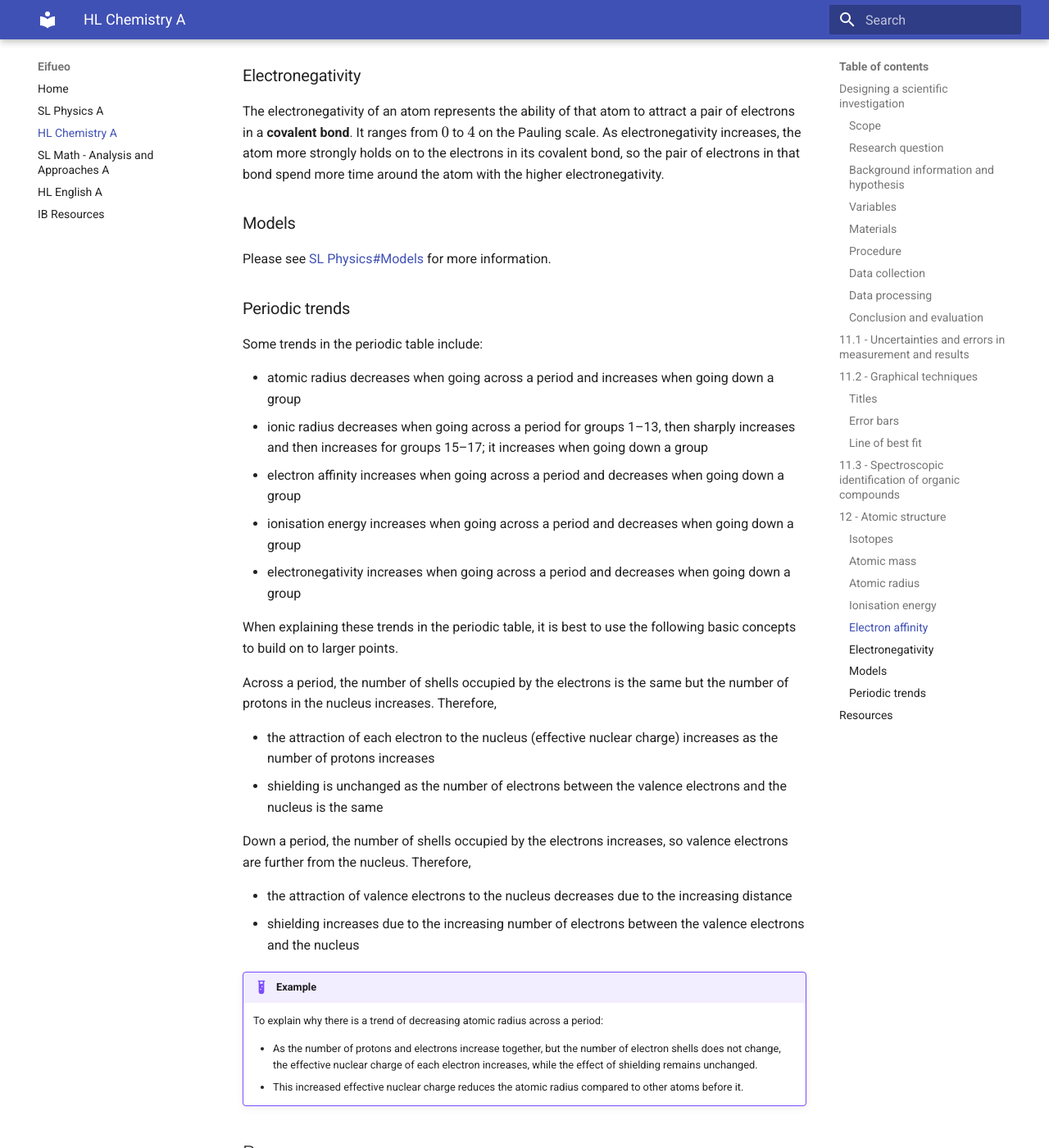
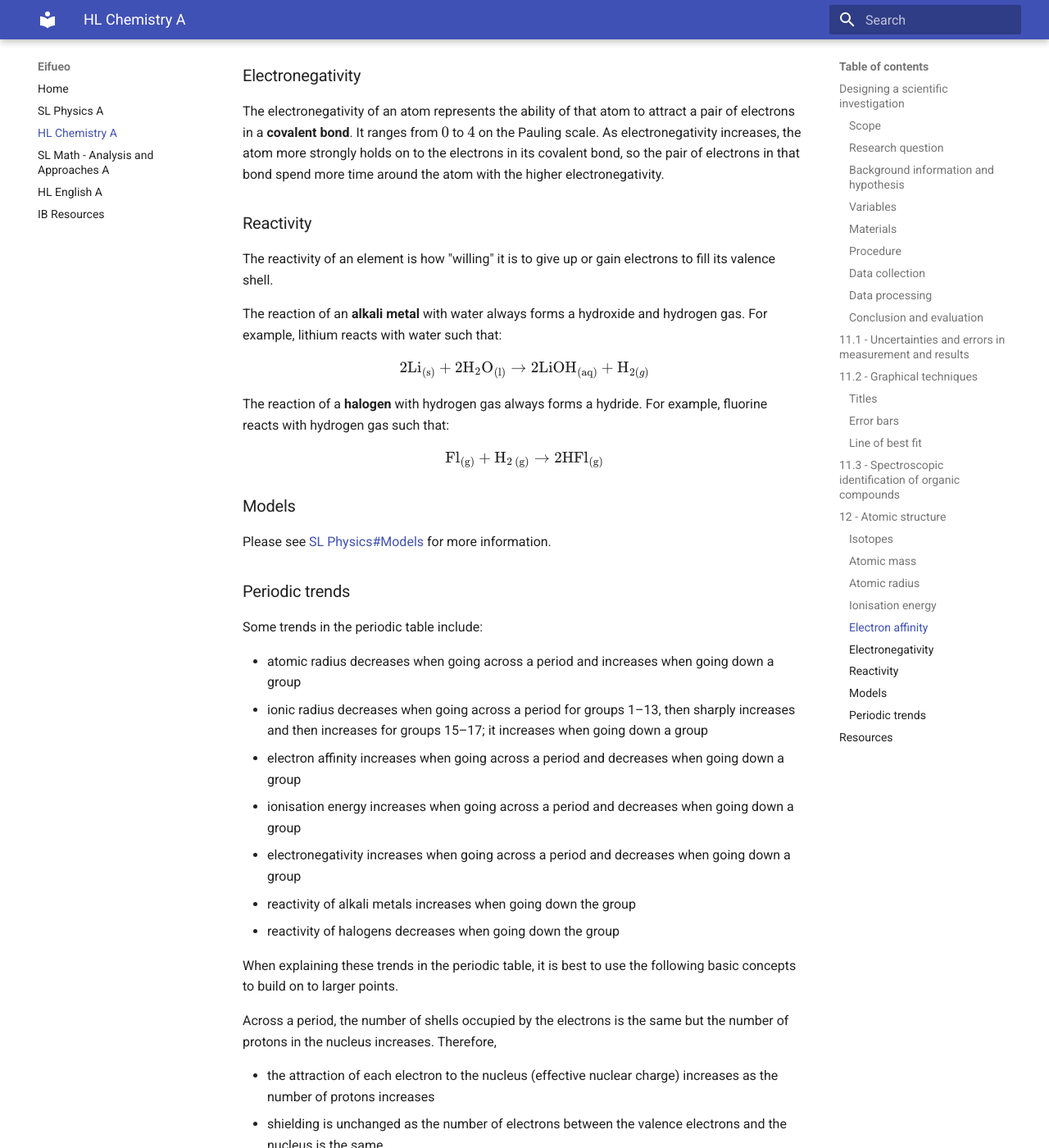
Before and after one commit to potatoeggy/eifueo, an MkDocs documentation site: the page built from docs/sch3uz.md, in a window 1280 px wide and 1400 px high, scrolled down 6169 px. Shown: the whole window at 82% size. Built offline with MkDocs 1.6.1 and Material for MkDocs 9.7.7, drawn with Linux system fonts in a browser that asks for light colours; formulas are drawn with MathJax 3.

Commit message:
chem: add reactivity?

```diff
--- a/docs/sch3uz.md
+++ b/docs/sch3uz.md
@@ -180,7 +180,17 @@ If energy is required, the atom has a **positive** electron affinity, and will f
 
 The electronegativity of an atom represents the ability of that atom to attract a pair of electrons in a **covalent bond**. It ranges from $0$ to $4$ on the Pauling scale. As electronegativity increases, the atom more strongly holds on to the electrons in its covalent bond, so the pair of electrons in that bond spend more time around the atom with the higher electronegativity.
 
-### Models
+### Reactivity
+
+The reactivity of an element is how "willing" it is to give up or gain electrons to fill its valence shell.
+
+The reaction of an **alkali metal** with water always forms a hydroxide and hydrogen gas. For example, lithium reacts with water such that:
+$$2\text{Li}_\text{(s)} + 2\text{H}_2\text{O}_\text{(l)} \rightarrow 2\text{LiOH}_\text{(aq)} + \text{H}_{2 (g)}$$
+
+The reaction of a **halogen** with hydrogen gas always forms a hydride. For example, fluorine reacts with hydrogen gas such that:
+$$\text{Fl}_\text{(g)} + \text{H}_\text{2 (g)} \rightarrow 2\text{HFl}_\text{(g)}$$
+
+###Models
 
 Please see [SL Physics#Models](/sph3u7/#models) for more information.
 
@@ -193,6 +203,8 @@ Some trends in the periodic table include:
  - electron affinity increases when going across a period and decreases when going down a group
  - ionisation energy increases when going across a period and decreases when going down a group
  - electronegativity increases when going across a period and decreases when going down a group
+ - reactivity of alkali metals increases when going down the group
+ - reactivity of halogens decreases when going down the group
 
 When explaining these trends in the periodic table, it is best to use the following basic concepts to build on to larger points.
 
```
